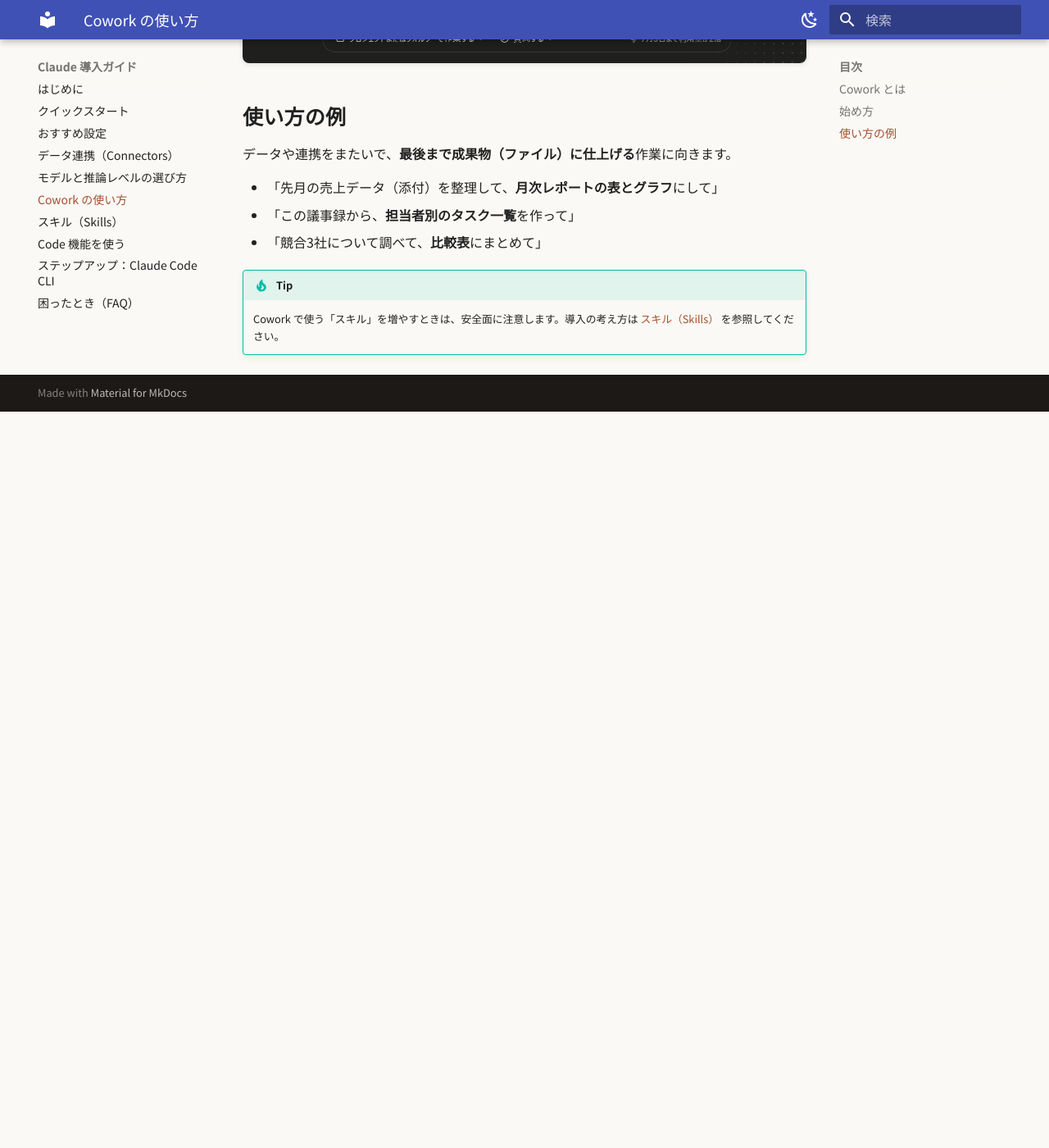
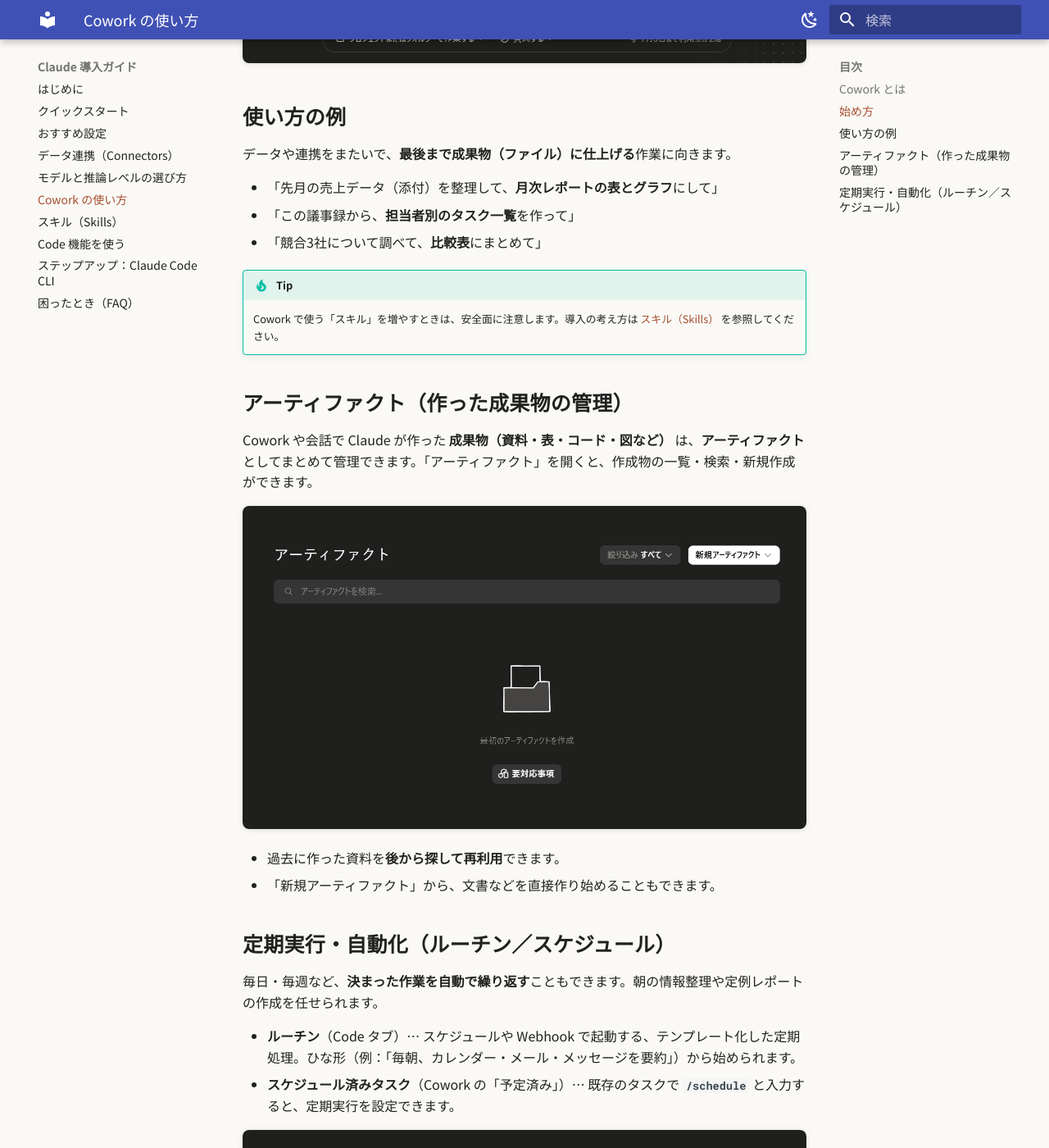
Before and after one commit to redjp/claude_setup_guide, an MkDocs documentation site: the page built from docs/cowork.md, in a window 1280 px wide and 1400 px high, scrolled down 1434 px. Shown: the whole window at 82% size. Built offline with MkDocs 1.6.1 and Material for MkDocs 9.7.7, drawn with Linux system fonts in a browser that asks for light colours; before the commit the page ends 1936 px from its top, so only the background shows below that; some of the changed text lies outside the part shown.

Commit message:
Add 8 screenshots + enrich: login, skills(dir/folder/usage), artifacts, routines/schedule, usage
ログイン画面、スキル3枚（ディレクトリ/フォルダ/実行）を反映。Coworkに「アーティファクト」「定期実行(ルーチン/スケジュール)」、設定に「使用量・利用上限」を新設。氏名・ユーザー名・会話一覧・プラグイン名は除外/マスク済み。

Co-Authored-By: Claude Opus 4.8 <noreply@anthropic.com>

```diff
--- a/docs/cowork.md
+++ b/docs/cowork.md
@@ -44,3 +44,26 @@ Cowork は、**道具（スキル・プラグイン・[連携](connectors.md)）
 
 !!! tip
     Cowork で使う「スキル」を増やすときは、安全面に注意します。導入の考え方は [スキル（Skills）](skills.md) を参照してください。
+
+## アーティファクト（作った成果物の管理）
+
+Cowork や会話で Claude が作った **成果物（資料・表・コード・図など）** は、**アーティファクト**としてまとめて管理できます。「アーティファクト」を開くと、作成物の一覧・検索・新規作成ができます。
+
+![アーティファクト一覧。作った成果物をここで検索・管理できます](img/artifacts.png)
+
+- 過去に作った資料を**後から探して再利用**できます。
+- 「新規アーティファクト」から、文書などを直接作り始めることもできます。
+
+## 定期実行・自動化（ルーチン／スケジュール）
+
+毎日・毎週など、**決まった作業を自動で繰り返す**こともできます。朝の情報整理や定例レポートの作成を任せられます。
+
+- **ルーチン**（Code タブ）… スケジュールや Webhook で起動する、テンプレート化した定期処理。ひな形（例：「毎朝、カレンダー・メール・メッセージを要約」）から始められます。
+- **スケジュール済みタスク**（Cowork の「予定済み」）… 既存のタスクで **`/schedule`** と入力すると、定期実行を設定できます。
+
+![ルーチン。ひな形（Briefing・Email triage など）から定期処理を作れます](img/routines.png)
+
+![スケジュール済みタスク。`/schedule` で定期実行を設定。「デイリーブリーフ」「週次レビュー」のひな形もあります](img/schedule.png)
+
+!!! warning "PC が起動している必要があります"
+    スケジュールされたタスクは、**コンピュータがスリープ状態でない間のみ**実行されます。定期実行を使う場合は、PC をスリープさせない設定もあわせてご確認ください。
```
Also changed, not shown: docs/quickstart.md (+1 -2 lines), docs/settings.md (+13 -0 lines), docs/skills.md (+4 -4 lines), docs/img/artifacts.png (added), docs/img/quickstart-login.png (added), docs/img/routines.png (added), docs/img/schedule.png (added), docs/img/skills-directory.png (added), docs/img/skills-folder.png (added), docs/img/skills-usage.png (added), docs/img/usage.png (added).
